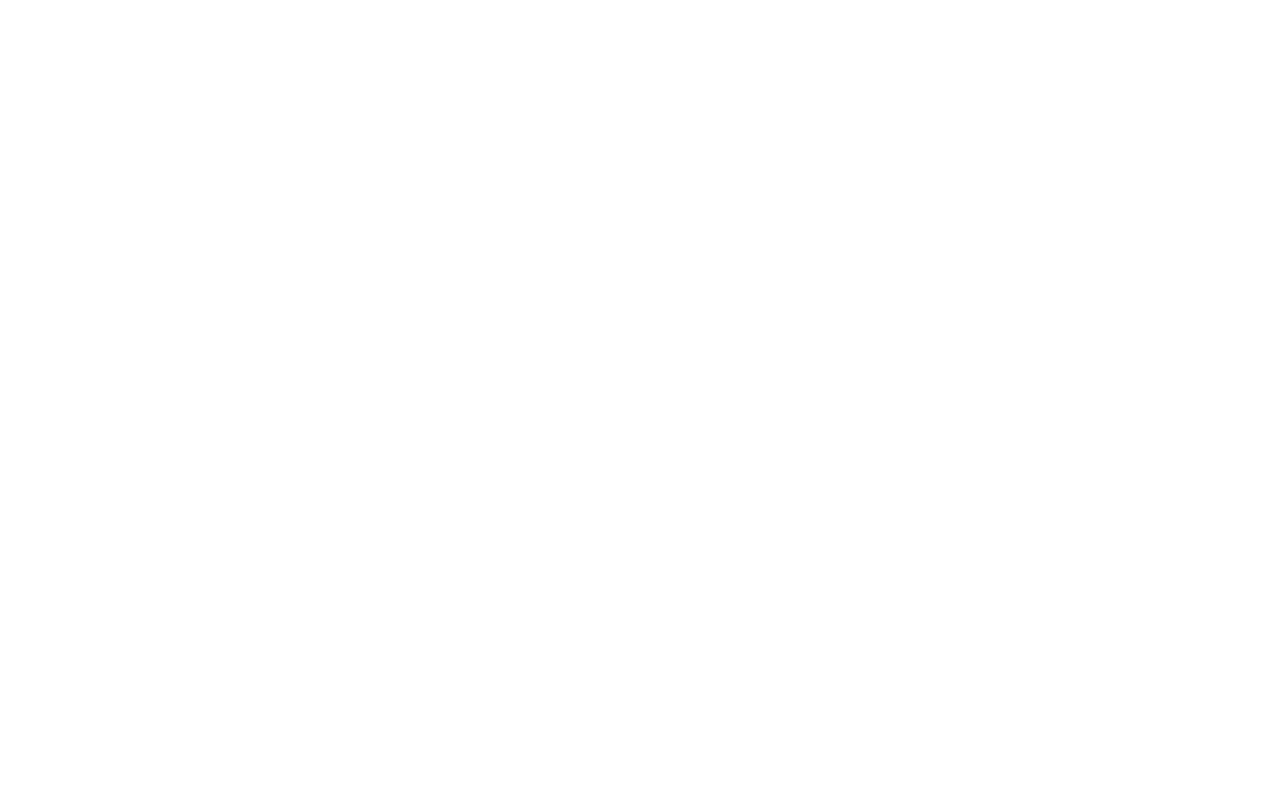
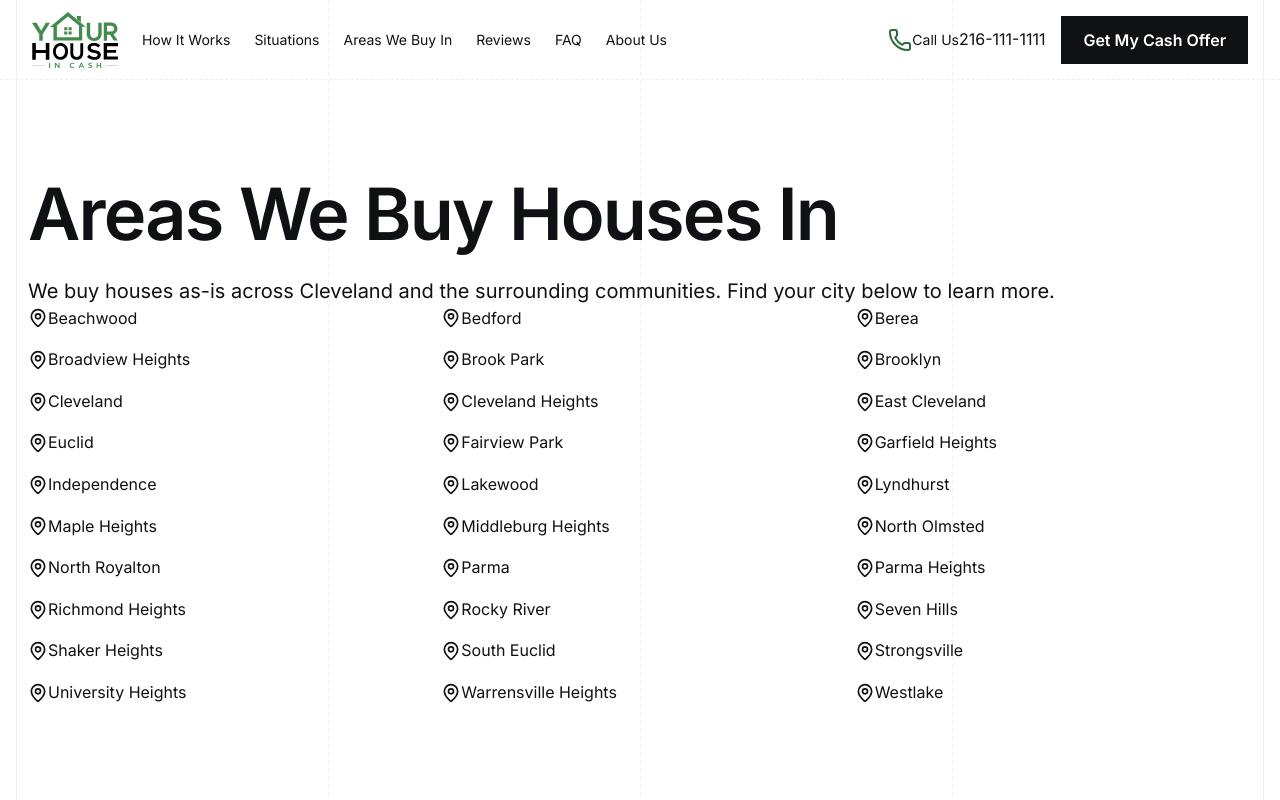
Before and after one commit to YHICAdmin/your-house-in-cash, a Next.js app: page /areas-we-buy-in in a window 1280 px wide. Before the commit this address had no page. Shown: the top 800 px of the page. Built offline with nearby package versions, Linux system fonts and the light colour scheme.

Commit message:
Implement areas directory page

```diff
--- /dev/null
+++ b/src/app/(site)/areas-we-buy-in/page.module.css
@@ -0,0 +1,41 @@
+.section {
+  background: var(--color-background);
+}
+
+.layout {
+  row-gap: 0;
+}
+
+.intro {
+  grid-column: 1 / -1;
+  min-width: 0;
+  margin-bottom: var(--spacing-m);
+}
+
+.heading {
+  margin: 0 0 var(--spacing-m);
+}
+
+.cities {
+  composes: nearbyGrid from "../../../components/area/area-local.module.css";
+  grid-column: 1 / -1;
+  min-width: 0;
+  grid-template-columns: minmax(0, 1fr);
+  margin-bottom: 0;
+}
+
+@media (min-width: 768px) {
+  .intro {
+    margin-bottom: var(--spacing-l);
+  }
+
+  .cities {
+    grid-template-columns: repeat(2, minmax(0, 1fr));
+  }
+}
+
+@media (min-width: 1200px) {
+  .cities {
+    grid-template-columns: repeat(3, minmax(0, 1fr));
+  }
+}
--- /dev/null
+++ b/src/app/(site)/areas-we-buy-in/page.tsx
@@ -0,0 +1,39 @@
+import { MapPin } from "lucide-react";
+import { AreaFinalCta } from "@/components/area/area-final-cta";
+import { SiteFooter } from "@/components/layout/site-footer";
+import { areas, getAreaPagePath } from "@/data/areas";
+import localStyles from "@/components/area/area-local.module.css";
+import styles from "./page.module.css";
+
+export default function AreasWeBuyInPage() {
+  const sortedAreas = [...areas].sort((a, b) => a.city.localeCompare(b.city, "en"));
+
+  return (
+    <>
+      <main>
+        <section className={`${styles.section} section-spacing system-lines-bg`} aria-labelledby="areas-heading">
+          <div className={`${styles.layout} content-grid`}>
+            <div className={styles.intro}>
+              <h1 id="areas-heading" className={`${styles.heading} text-display`}>Areas We Buy Houses In</h1>
+              <p className={`${localStyles.introCopy} text-body-large`}>
+                We buy houses as-is across Cleveland and the surrounding communities. Find your city below to learn more.
+              </p>
+            </div>
+            <ul className={styles.cities}>
+              {sortedAreas.map((area) => (
+                <li key={area.slug}>
+                  <a className={`${localStyles.nearbyLink} text-body`} href={getAreaPagePath(area.slug)}>
+                    <MapPin aria-hidden="true" size={20} />
+                    <span>{area.city}</span>
+                  </a>
+                </li>
+              ))}
+            </ul>
+          </div>
+        </section>
+        <AreaFinalCta />
+      </main>
+      <SiteFooter />
+    </>
+  );
+}
--- a/src/components/area/area-final-cta.tsx
+++ b/src/components/area/area-final-cta.tsx
@@ -1,11 +1,12 @@
 import { CalendarCheck, House } from "lucide-react";
 import { FinalCta } from "@/components/ui/final-cta";
 
-export function AreaFinalCta({ areaName }: { areaName: string }) {
+export function AreaFinalCta({ areaName }: { areaName?: string }) {
+  const houseDescription = areaName ? `${areaName} house` : "house";
   return <FinalCta background="soft" content={{
     label: "Ready When You Are",
-    headline: `Ready to sell your ${areaName} house?`,
-    supportingCopy: `Tell us about your ${areaName} house and receive a fair, no-obligation cash offer built around your situation and timeline.`,
+    headline: `Ready to sell your ${houseDescription}?`,
+    supportingCopy: `Tell us about your ${houseDescription} and receive a fair, no-obligation cash offer built around your situation and timeline.`,
     cta: { label: "Get My Cash Offer", href: "/get-cash-offer" },
     reassurance: "100% free. No obligation.",
     benefits: [
```
Also changed, not shown: project-documentation/website-specification/areas-we-buy-in-page.md (+1 -4 lines).
